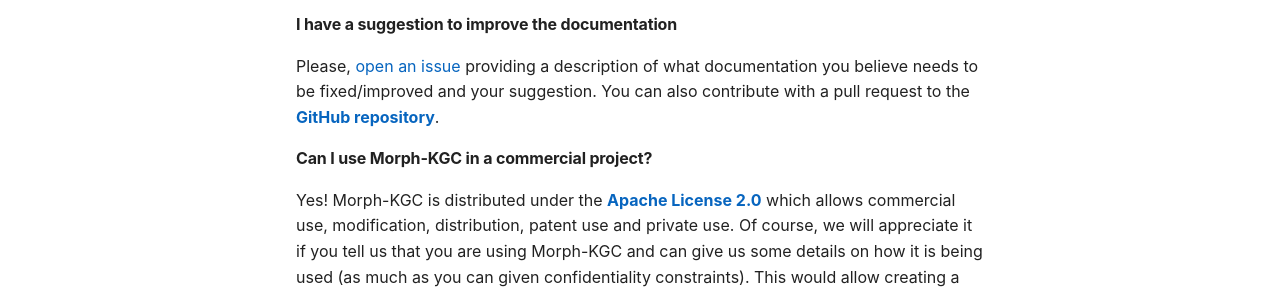
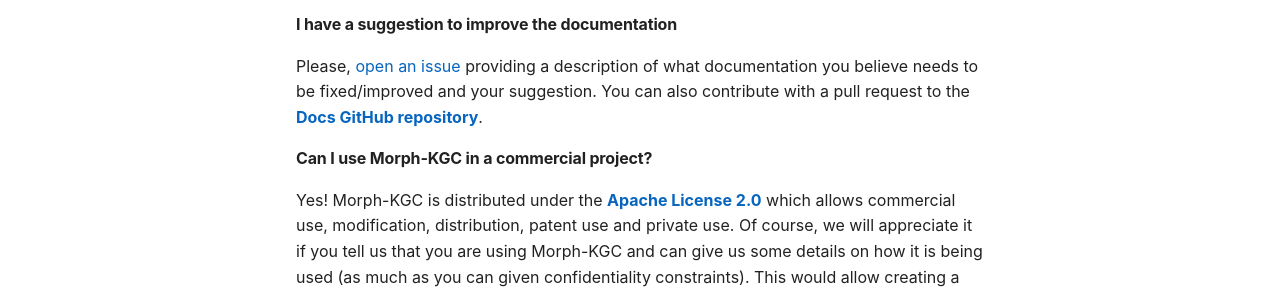
Before and after one commit to morph-kgc/morph-kgc-docs, an MkDocs documentation site: the page built from docs/faq.md, in a window 1280 px wide and 1347 px high. Shown: the part 686-979 px from the top of the window. Built offline with MkDocs 1.6.1 and Material for MkDocs 9.7.7, drawn with Linux system fonts in a browser that asks for light colours; comment, search, counter and statistics services are not loaded.

Commit message:
update URL

```diff
--- a/docs/faq.md
+++ b/docs/faq.md
@@ -16,7 +16,7 @@ To use relational databases and some data files it is required to install additi
 Please, [open an issue](https://github.com/morph-kgc/morph-kgc/issues/new/choose) with a clear description of the bug. We will try to solve it as soon as possible.
 
 #### I have a suggestion to improve the documentation
-Please, [open an issue](https://github.com/morph-kgc/morph-kgc/issues/new/choose) providing a description of what documentation you believe needs to be fixed/improved and your suggestion. You can also contribute with a pull request to the **[GitHub repository](https://github.com/morph-kgc/morph-kgc/tree/main/docs)**.
+Please, [open an issue](https://github.com/morph-kgc/morph-kgc/issues/new/choose) providing a description of what documentation you believe needs to be fixed/improved and your suggestion. You can also contribute with a pull request to the **[Docs GitHub repository](https://github.com/morph-kgc/morph-kgc-docs)**.
 
 #### Can I use Morph-KGC in a commercial project?
 Yes! Morph-KGC is distributed under the **[Apache License 2.0](https://github.com/morph-kgc/morph-kgc/blob/main/LICENSE)** which allows  commercial use, modification, distribution, patent use and private use. Of course, we will appreciate it if you tell us that you are using Morph-KGC and can give us some details on how it is being used (as much as you can given confidentiality constraints). This would allow creating a database of projects where Morph-KGC is being used that could help us to request additional funding in the future, if needed.
```
